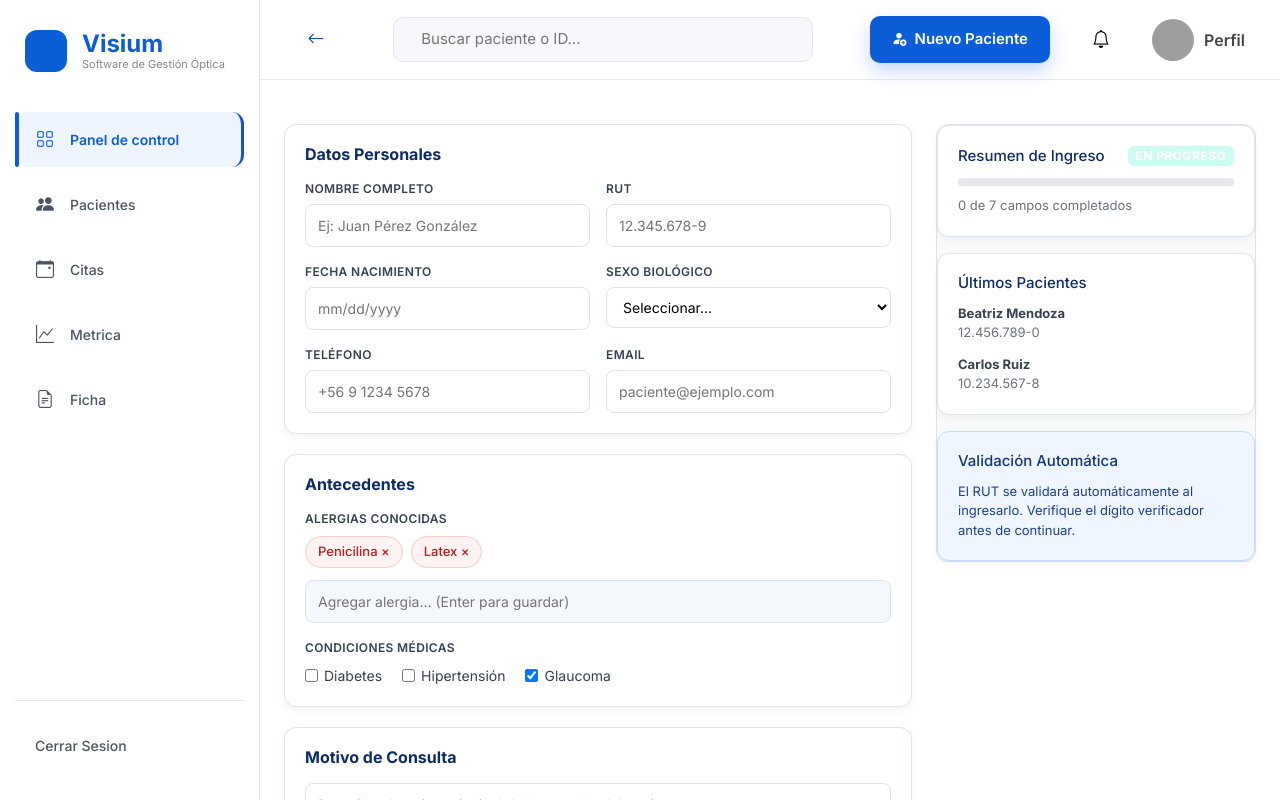
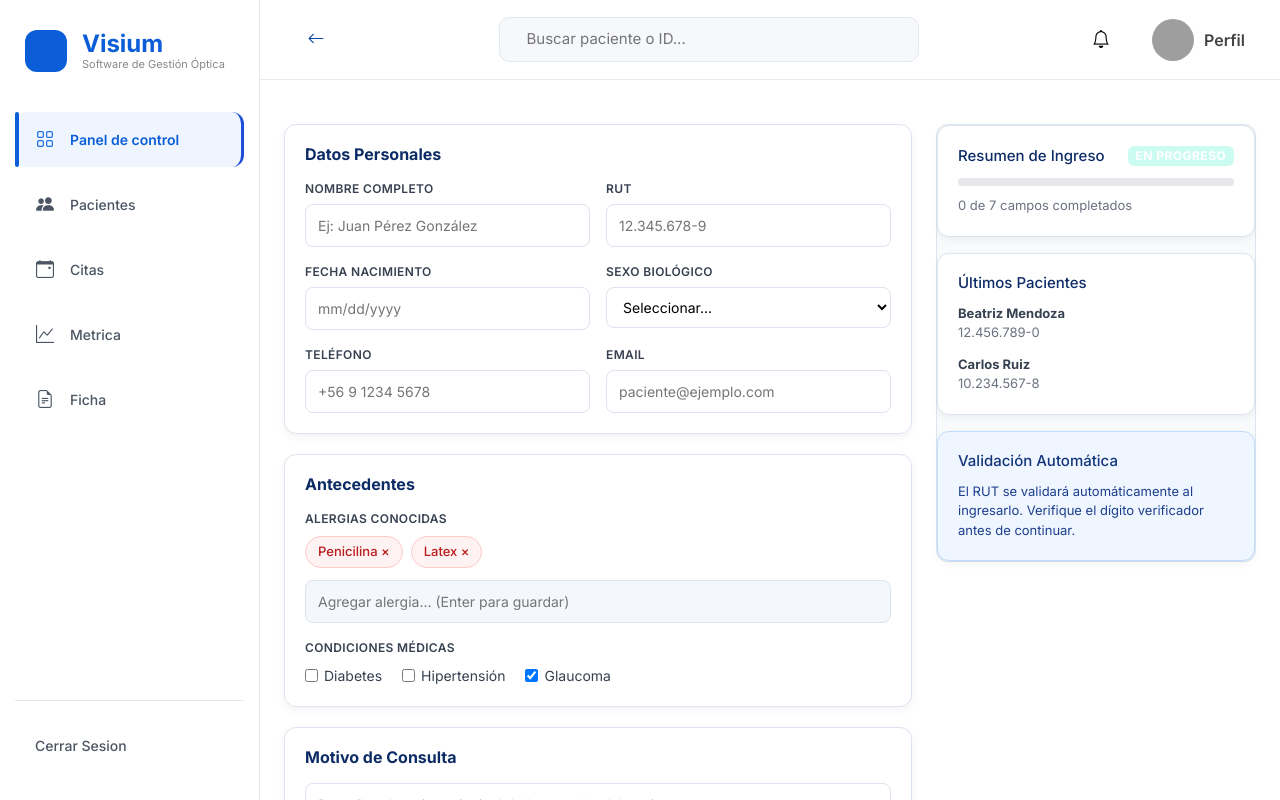
Before and after one commit to JulioJulioso/visium-react, a React (Vite) app: page /gestion in a window 1280 px wide. Shown: the top 800 px of the page. Built offline with nearby package versions, Linux system fonts and the light colour scheme; grey boxes are pictures that could not be loaded.

Commit message:
Se oculta boton nuevo paciente en header de nuevo paciente

```diff
--- a/src/components/HeaderMenu/HeaderMenu.jsx
+++ b/src/components/HeaderMenu/HeaderMenu.jsx
@@ -1,6 +1,11 @@
 import "./HeaderMenu.css";
+import { useLocation } from "react-router";
 
 export default function HeaderMenu (){
+
+  const location = useLocation();
+  const ocultarHeader = location.pathname === '/gestion';
+
   return(
     <header class="topbar">
       <div className="topbar-left">
@@ -17,12 +22,12 @@ export default function HeaderMenu (){
       </div>
 
       <div className="topbar-right">
+        {!ocultarHeader &&
         <button className="btn-primary">
           <i className="bi bi-person-fill-add"></i>
-
           Nuevo Paciente
-
         </button>
+        }
         <button className="icon-btn">
           <i className="bi bi-bell"></i>
         </button>
--- a/src/layout/MainLayout.jsx
+++ b/src/layout/MainLayout.jsx
@@ -5,6 +5,7 @@ import "./MainLayout.css"; // Importa los estilos del layout
 import HeaderMenu from "../components/HeaderMenu/HeaderMenu";
 
 export default function MainLayout() {
+
   return (
     <div className="layout-container">
       {/* Columna Izquierda: Menú Lateral Fijo */}
```
